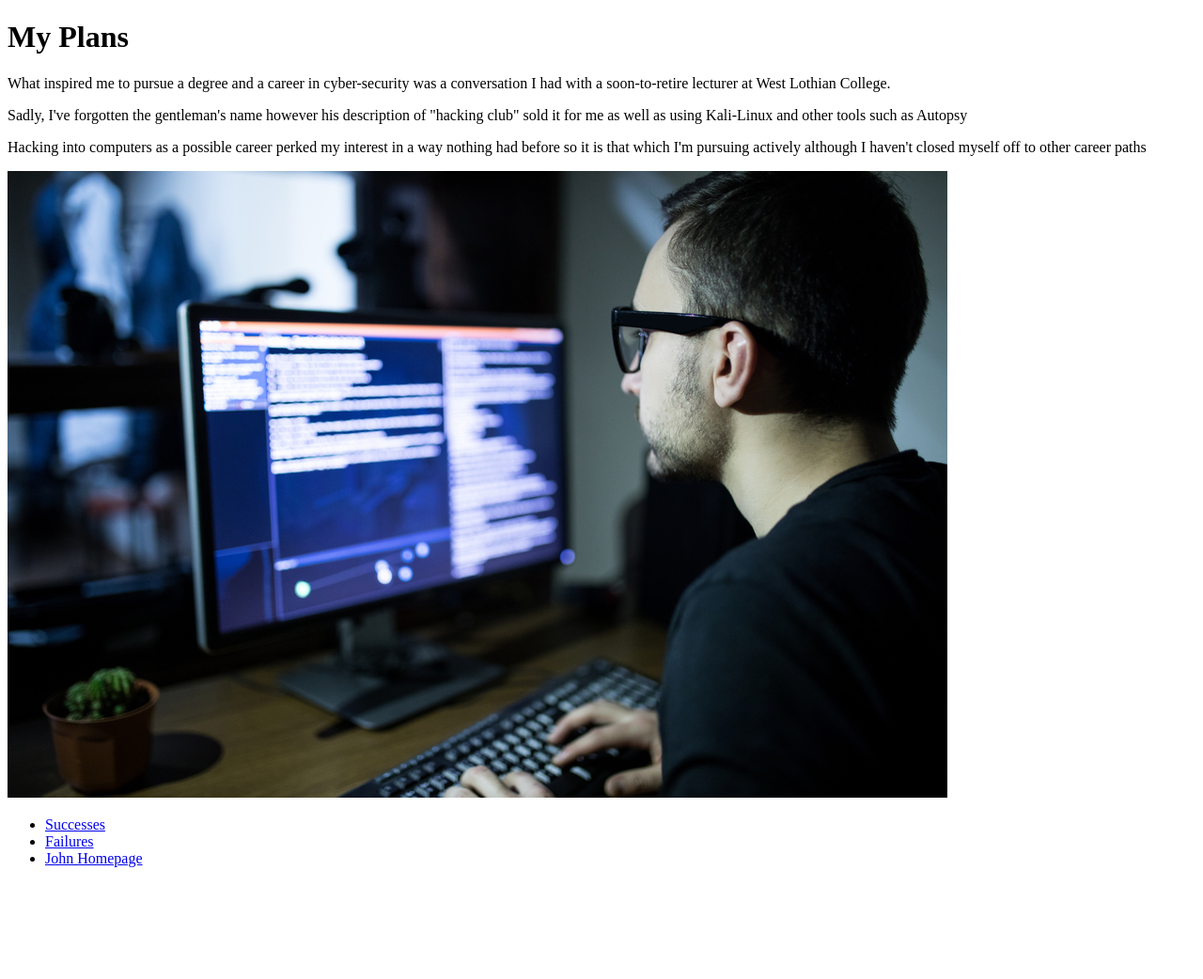
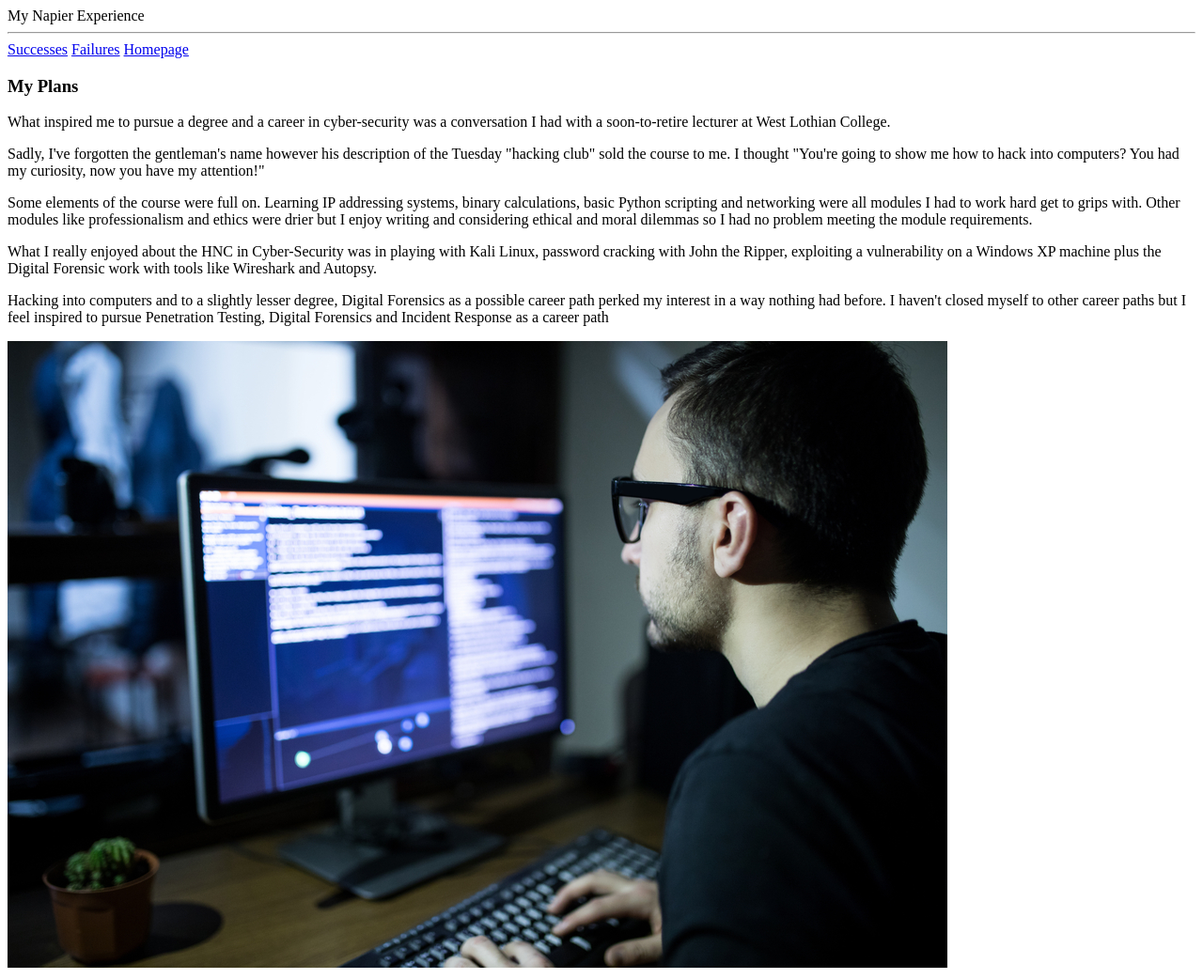
Before and after one commit to JustAnotherMatureStudent/Set08101, a plain HTML site: page Plans.html in a window 1280 px wide. Shown: the whole page at 94% size. Before the commit the page ends 939 px from the top, so only its background shows below. Drawn offline with Linux system fonts and the light colour scheme.

Commit message:
semantic website refresh

```diff
--- a/Plans.html
+++ b/Plans.html
@@ -1,18 +1,33 @@
 <!DOCTYPE html>
 <html>
 <head>
+<meta charset="UTF-8"/>
 <title>Where I want to go</title>
 </head>
 <body>
+
+<header>My Napier Experience
+<hr />
+</header>
+
+<nav>
+<a href="Successes.html">Successes</a>
+<a href="Failures.html">Failures</a>
+<a href="John Homepage.html">Homepage</a>
+<nav>
+
+
 <h1>My Plans</h1>
 <p>What inspired me to pursue a degree and a career in cyber-security was a conversation I had with a soon-to-retire lecturer at West Lothian College.<br></p>
-			<p>Sadly, I've forgotten the gentleman's name however his description of "hacking club" sold it for me as well as using Kali-Linux and other tools such as Autopsy</p>
-			<p>Hacking into computers as a possible career perked my interest in a way nothing had before so it is that which I'm pursuing actively although I haven't closed myself off to other career paths</p>
+<p>Sadly, I've forgotten the gentleman's name however his description of the Tuesday "hacking club" sold the course to me.
+I thought "You're going to show me how to hack into computers? You had my curiosity, now you have my attention!"</p>
+<p>Some elements of the course were full on. Learning IP addressing systems, binary calculations, basic Python scripting and networking were all modules I had to work hard get to grips with.
+Other modules like professionalism and ethics were drier but I enjoy writing and considering ethical and moral dilemmas so I had no problem meeting the module requirements.</p>
+<p>What I really enjoyed about the HNC in Cyber-Security was in playing with Kali Linux, password cracking with John the Ripper, exploiting a vulnerability on a Windows XP machine plus the Digital Forensic work with tools like Wireshark and Autopsy.</p>
+<p>Hacking into computers and to a slightly lesser degree, Digital Forensics as a possible career path perked my interest in a way nothing had before. I haven't closed myself to other career paths but I feel inspired to pursue Penetration Testing, Digital Forensics and Incident Response
+as a career path</p>
 <img src="PenTest.jpg">
-		<ul>
-		<li><a href="Successes.html">Successes</a></li>
-		<li><a href="Failures.html">Failures</a></li>
-		<li><a href="John Homepage.html">John Homepage</a></li>
-		</ul>
+
+
 </body>
-<html>
+</html>
```
Also changed, not shown: Cheesecake.html (+11 -6 lines), Failures.html (+13 -6 lines), Successes.html (+16 -6 lines). Lines whose indentation alone changed are shown as unchanged.
